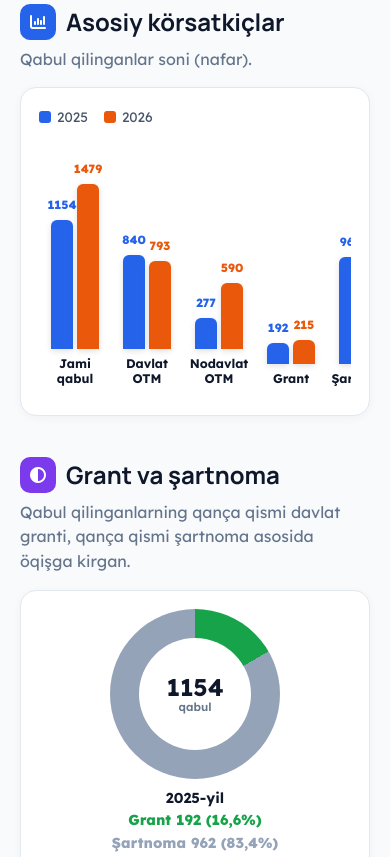
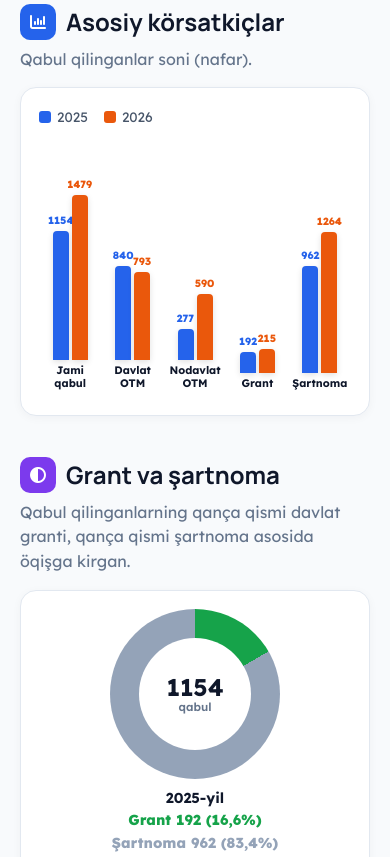
Before and after one commit to Umrbek84/olimpiada, a plain HTML site: page otm-qabul.html in a window 390 px wide. Shown: the part 1157-2014 px from the top of the page. Drawn offline with Linux system fonts and the light colour scheme.

Commit message:
OTM diagrammasi mobilda 5 ta ustunni toliq sigdiradigan qilindi

```diff
--- a/otm-qabul.html
+++ b/otm-qabul.html
@@ -59,8 +59,13 @@ td.fan{text-align:left;font-weight:700}td.dl{font-weight:800}td.dl.up{background
 .dual .pair div span{position:absolute;top:-24px;left:50%;transform:translateX(-50%);font-size:.8rem;font-weight:800;white-space:nowrap}
 .dual .nm{font-weight:700;font-size:.85rem;text-align:center;line-height:1.2}
 @media(max-width:600px){
-  .dual{gap:8px;padding:26px 4px 10px}
-  .dual .pair{height:160px;gap:4px}
+  .dual{gap:4px !important;padding:22px 2px 8px !important;justify-content:space-between !important;overflow-x:hidden !important}
+  .dual .g{min-width:0 !important;flex:1 !important;gap:4px !important}
+  .dual .pair{height:150px !important;gap:3px !important}
+  .dual .pair div{width:16px !important;border-radius:4px 4px 0 0 !important}
+  .dual .pair div span{font-size:.65rem !important;top:-18px !important}
+  .dual .nm{font-size:.68rem !important;line-height:1.15 !important}
+}
   .dual .pair div{width:22px}
   .dual .nm{font-size:.78rem}
   .dual .pair div span{font-size:.74rem}
```
